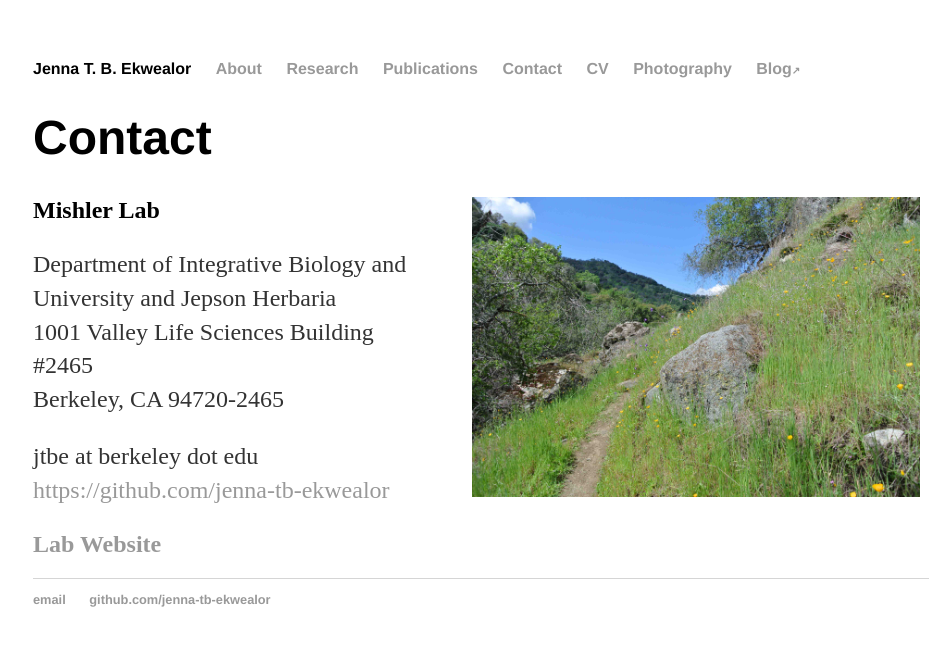
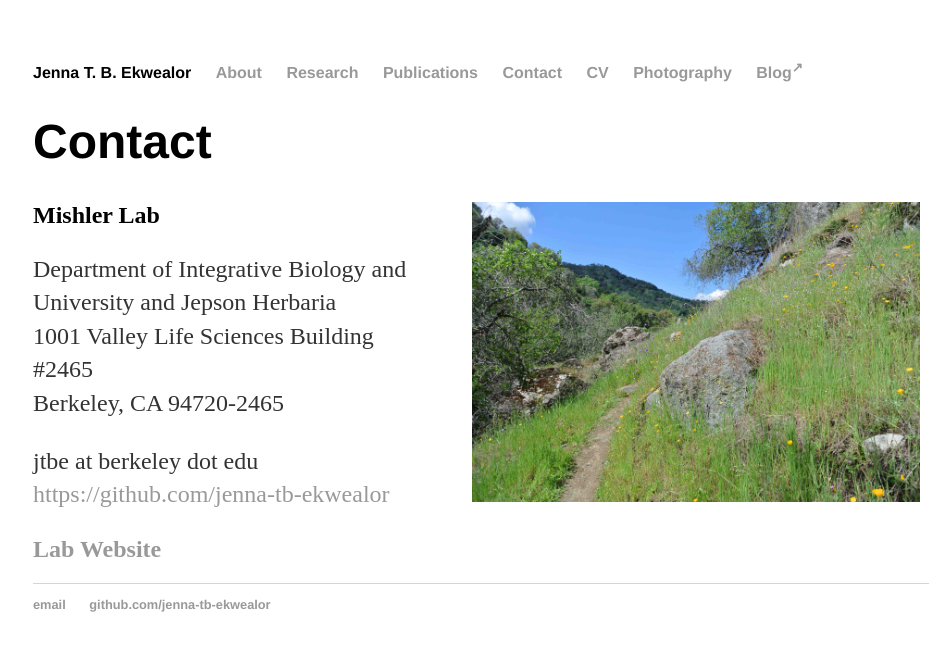
Before and after one commit to jenna-tb-ekwealor/jenna-tb-ekwealor.github.io, a Jekyll site: the page built from contact/index.html, in a window 1280 px wide. Shown: the top 651 px of the page, without its empty margins (159-1110 px from the left). Built offline with Jekyll 4.4.1, drawn with Linux system fonts in a browser that asks for light colours.

Commit message:
change arrow to superscript to see if it looks better

```diff
--- a/_layouts/default.html
+++ b/_layouts/default.html
@@ -15,7 +15,7 @@
             	<li><a href="/contact">Contact</a></li>
         		<li><a href="/cv/CV_2019_J_Baughman.pdf" target="_blank">CV</li>
         		<li><a href="/photography">Photography</a></li>
-        		<li><a href="https://bryophytingbiologist.wordpress.com" target="_blank">Blog<font size="-3">&#8599;</font></a></li>
+        		<li><a href="https://bryophytingbiologist.wordpress.com" target="_blank">Blog<sup>&#8599;</sup></a></li>
 
     		</ul>
 		</nav>
```
